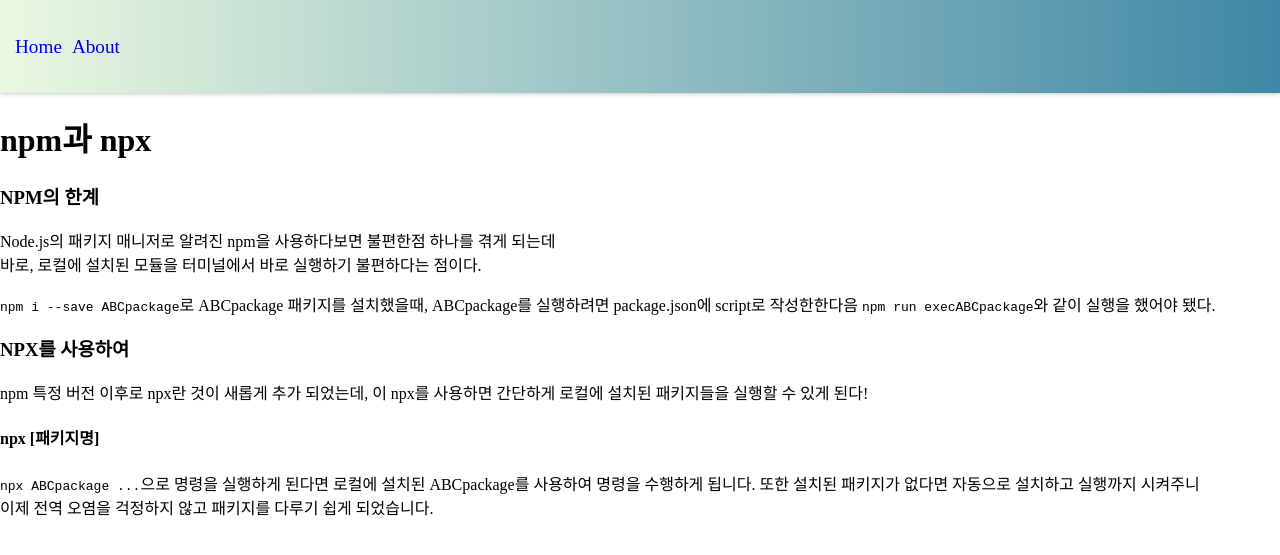
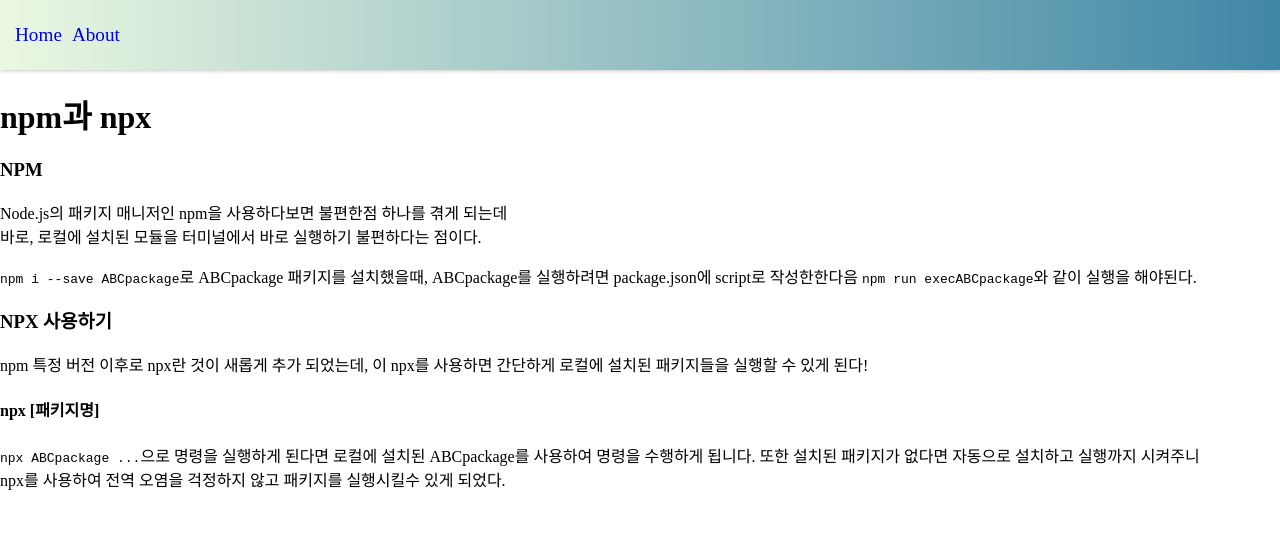
Before and after one commit to cshyeon/cshyeon.github.ios, a Jekyll site: the page built from _posts/node.js/2019-04-01-npm과 npx.md, in a window 1280 px wide. Shown: the top 555 px of the page. Built offline with Jekyll 4.4.1, drawn with Linux system fonts in a browser that asks for light colours.

Commit message:
npm, npx 글 내용 수정

```diff
--- a/_posts/node.js/2019-04-01-npm과 npx.md
+++ b/_posts/node.js/2019-04-01-npm과 npx.md
@@ -6,18 +6,18 @@ date: 2019-04-01 14:26:28 +0900
 categories: nodejs
 ---
 
-### NPM의 한계
+### NPM
 
-Node.js의 패키지 매니저로 알려진 npm을 사용하다보면 불편한점 하나를 겪게 되는데
+Node.js의 패키지 매니저인 npm을 사용하다보면 불편한점 하나를 겪게 되는데
 바로, 로컬에 설치된 모듈을 터미널에서 바로 실행하기 불편하다는 점이다.
 
-`npm i --save ABCpackage`로 ABCpackage 패키지를 설치했을때, ABCpackage를 실행하려면 package.json에 script로 작성한한다음 `npm run execABCpackage`와 같이 실행을 했어야 됐다.
+`npm i --save ABCpackage`로 ABCpackage 패키지를 설치했을때, ABCpackage를 실행하려면 package.json에 script로 작성한한다음 `npm run execABCpackage`와 같이 실행을 해야된다.
 
-### NPX를 사용하여
+### NPX 사용하기
 
 npm 특정 버전 이후로 npx란 것이 새롭게 추가 되었는데, 이 npx를 사용하면 간단하게 로컬에 설치된 패키지들을 실행할 수 있게 된다!
 
 #### npx [패키지명]
 
 `npx ABCpackage ...`으로 명령을 실행하게 된다면 로컬에 설치된 ABCpackage를 사용하여 명령을 수행하게 됩니다. 또한 설치된 패키지가 없다면 자동으로 설치하고 실행까지 시켜주니
-이제 전역 오염을 걱정하지 않고 패키지를 다루기 쉽게 되었습니다.
+npx를 사용하여 전역 오염을 걱정하지 않고 패키지를 실행시킬수 있게 되었다.
--- a/_sass/header.scss
+++ b/_sass/header.scss
@@ -1,7 +1,7 @@
 @import './site.scss';
 
 $max-wrapper-width: $max-site-content-width;
-$header-height: 93px;
+$header-height: 70px;
 
 .site-header {
   display: flex;
```
